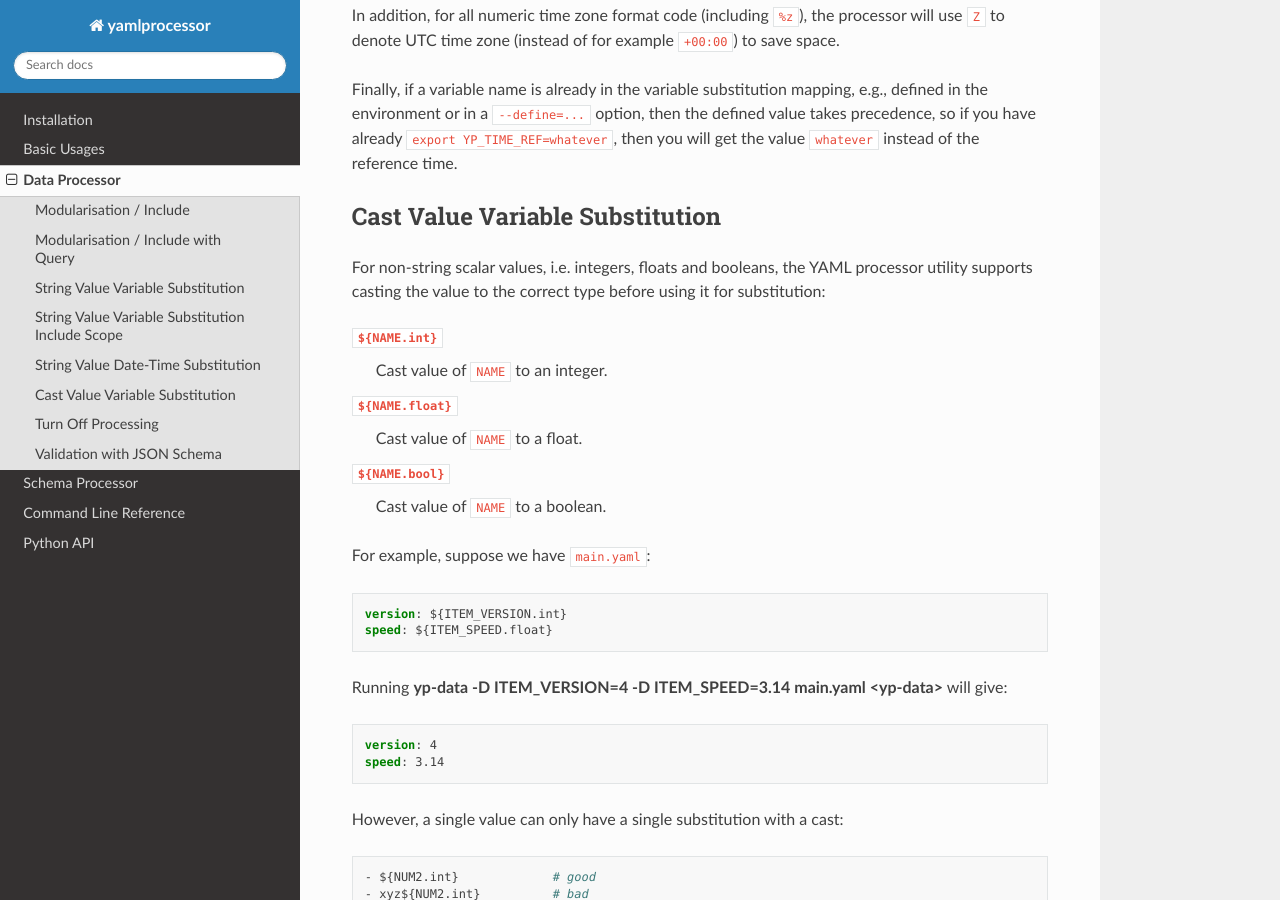
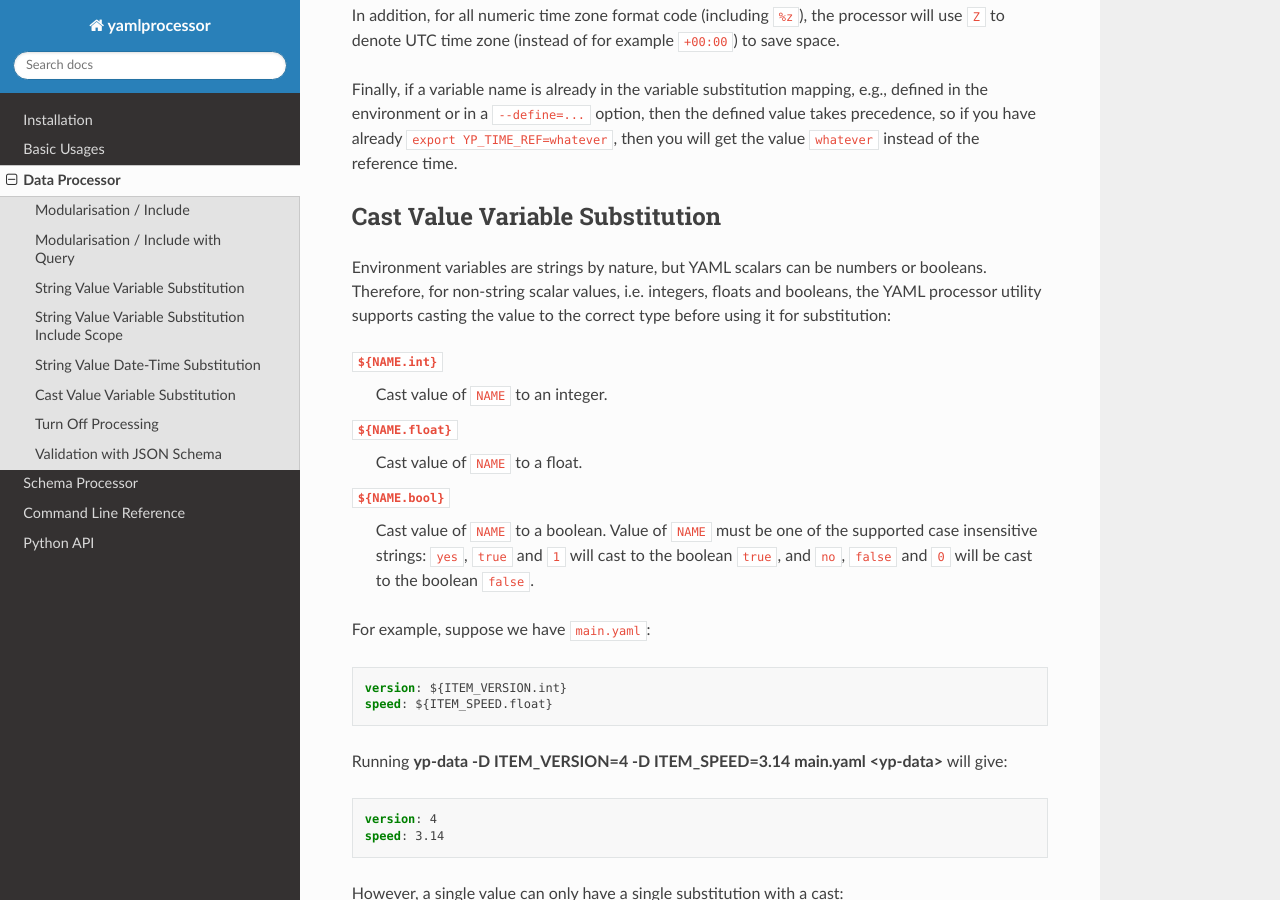
Before and after one commit to JCSDA-internal/yamlprocessor, a Sphinx documentation site: the page built from docs/data-process.rst, in a window 1280 px wide and 900 px high, scrolled down 6317 px. Built offline with Sphinx 7.4.7 and the Read the Docs theme 2.0.0, drawn with Linux system fonts in a browser that asks for light colours.

Commit message:
Improve bool value substitution cast
Also improve doc on value substitution cast.

```diff
--- a/docs/data-process.rst
+++ b/docs/data-process.rst
@@ -358,9 +358,10 @@ reference time.
 Cast Value Variable Substitution
 --------------------------------
 
-For non-string scalar values, i.e. integers, floats and booleans, the YAML
-processor utility supports casting the value to the correct type before using
-it for substitution:
+Environment variables are strings by nature, but YAML scalars can be numbers or
+booleans. Therefore, for non-string scalar values, i.e. integers, floats and
+booleans, the YAML processor utility supports casting the value to the correct
+type before using it for substitution:
 
 ``${NAME.int}``
     Cast value of ``NAME`` to an integer.
@@ -369,7 +370,10 @@ it for substitution:
     Cast value of ``NAME`` to a float.
 
 ``${NAME.bool}``
-    Cast value of ``NAME`` to a boolean.
+    Cast value of ``NAME`` to a boolean. Value of ``NAME`` must be one of
+    the supported case insensitive strings: ``yes``, ``true`` and ``1`` will
+    cast to the boolean ``true``, and ``no``, ``false`` and ``0`` will be cast
+    to the boolean ``false``.
 
 For example, suppose we have ``main.yaml``:
 
```
Also changed, not shown: 2 other files.
